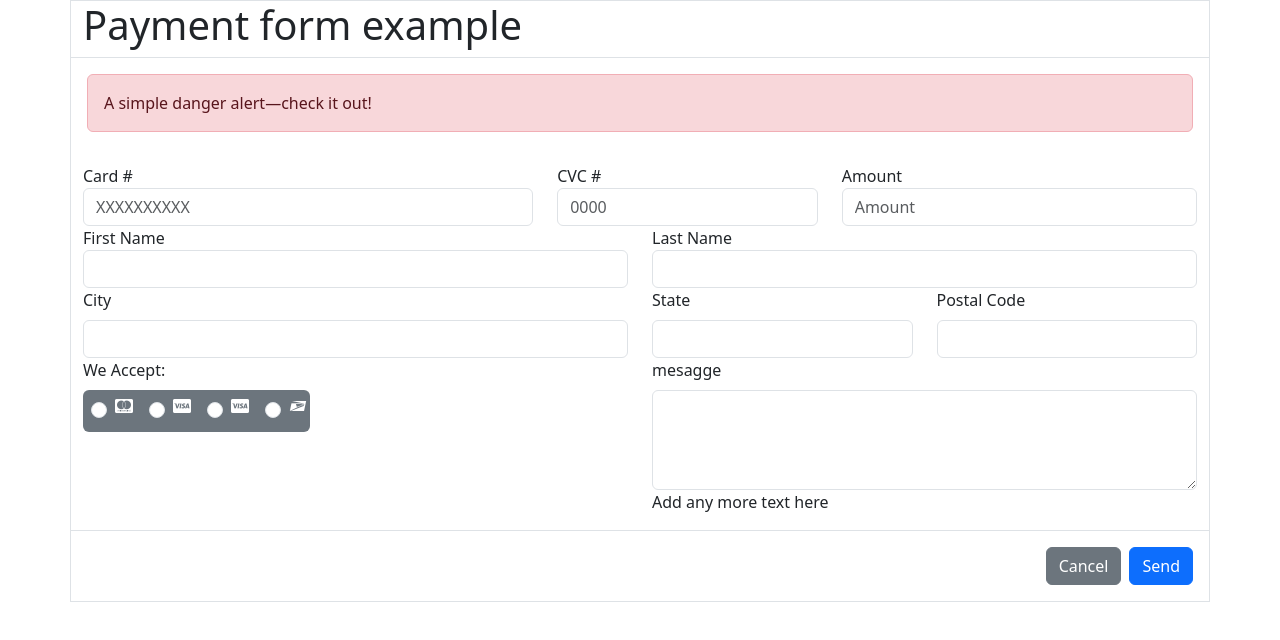
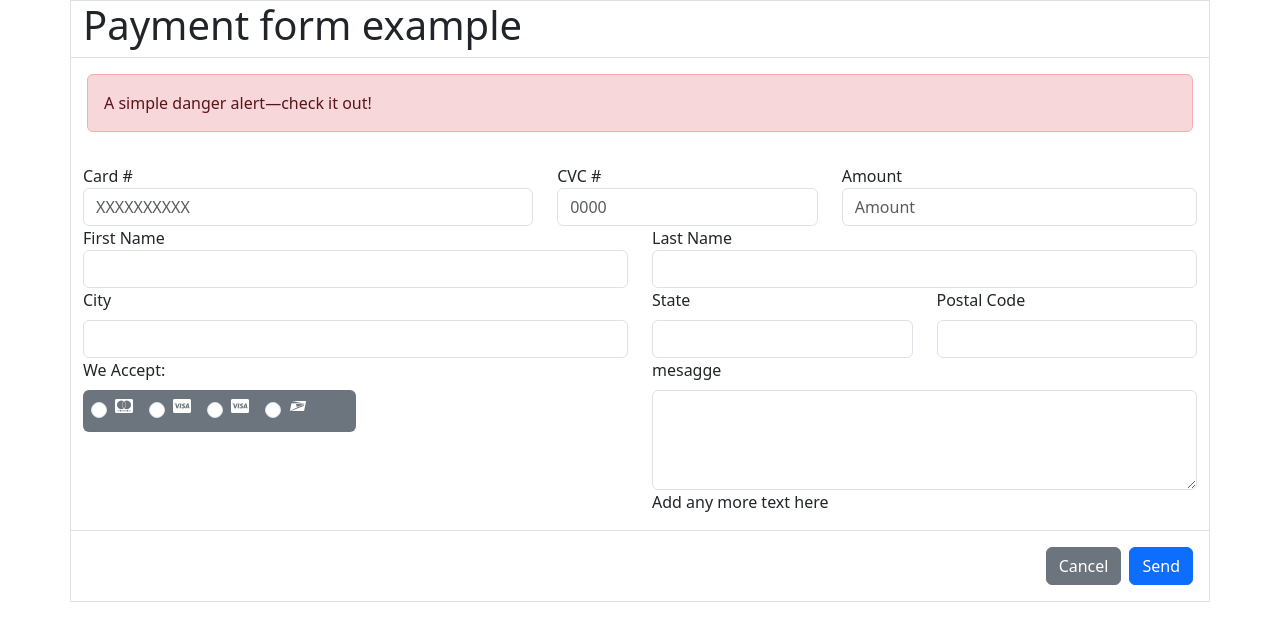
Before and after one commit to 4GeeksAcademy/formulario-eossandon, a plain HTML site: page index.html in a window 1280 px wide. Drawn offline with nearby package versions, Linux system fonts and the light colour scheme.

```diff
--- a/index.html
+++ b/index.html
@@ -69,7 +69,7 @@
         <div class="row">
             <col-12 class="col-md-6 ">
                 <label class="form-label">We Accept:</label>
-                <div class="col-md-5 bg-secondary rounded p-2  d-flex">
+                <div class="col-md-6 bg-secondary rounded p-2  d-flex">
                     <div class="form-check form-check-inline ">
                         <input class="form-check-input" type="radio" name="inlineRadioOptions" id="inlineRadio1"
                             value="option1">
```
